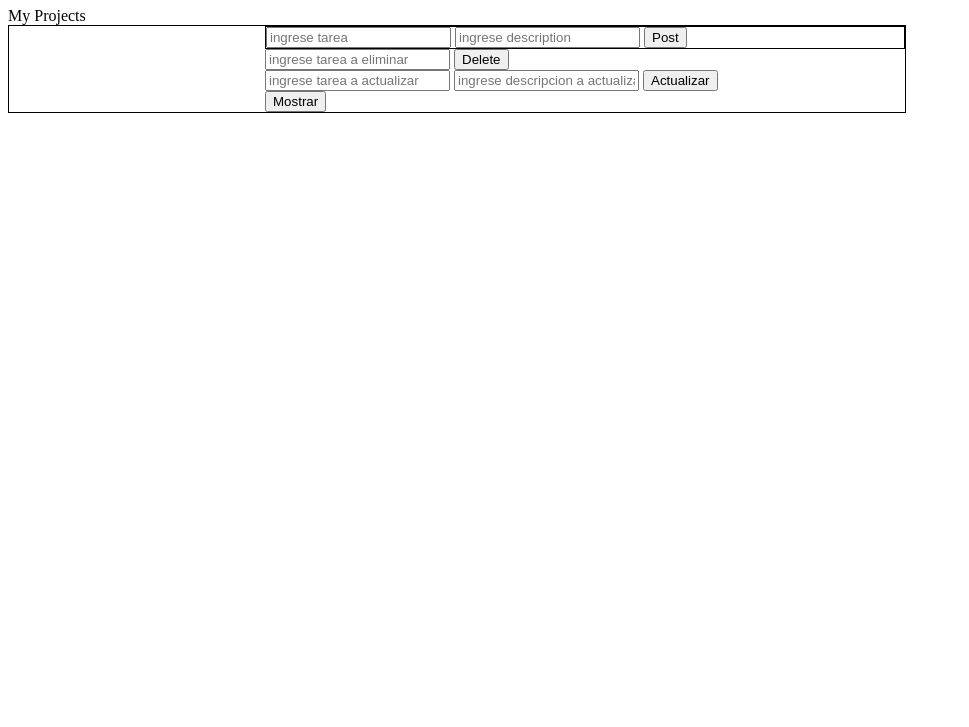
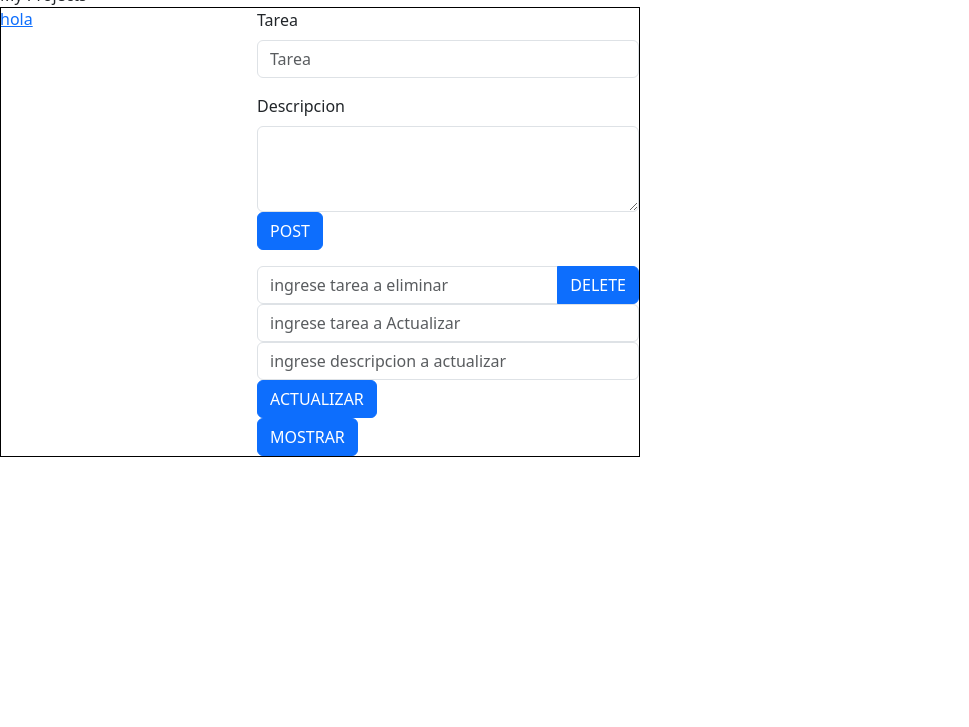
Before and after one commit to ManuelArzuaga/Todo-List, a website: page public/Index.html in a window 1280 px wide. Shown: the part 73-800 px from the top of the page, without its empty margins (0-969 px from the left). Drawn offline with nearby package versions, Linux system fonts and the light colour scheme.

Commit message:
commit-four

```diff
--- a/package.json
+++ b/package.json
@@ -1,6 +1,7 @@
 {
   "dependencies": {
     "body-parser": "^1.20.2",
+    "bootstrap": "^5.3.2",
     "express": "^4.18.2",
     "mongoose": "^8.1.2"
   }
--- a/public/Index.html
+++ b/public/Index.html
@@ -4,6 +4,7 @@
   <meta charset="UTF-8">
   <meta name="viewport" content="width=device-width, initial-scale=1.0">
   <link href = "../Style.css" rel = "stylesheet">
+  <link href="https://cdn.jsdelivr.net/npm/bootstrap@5.3.2/dist/css/bootstrap.min.css" rel="stylesheet" integrity="sha384-T3c6CoIi6uLrA9TneNEoa7RxnatzjcDSCmG1MXxSR1GAsXEV/Dwwykc2MPK8M2HN" crossorigin="anonymous">
 
 
   <title>Todo-List</title>
@@ -17,32 +18,43 @@
   </div>
   <div id="container-list">
     <form >
-      <div class="post">
-        <input placeholder="ingrese tarea" id = "inputtarea">
-        <input placeholder="ingrese description" id = "inputdescription">
-        <button id="post" onclick="IngresarTarea(event)">Post</button>
+      <div class="mb-3">
+        <label for="exampleFormControlInput1" class="form-label">Tarea</label>
+        <input type="email" class="form-control" id="inputtarea" placeholder="Tarea">
       </div>
-      <div class="eliminar">
-        <input placeholder="ingrese tarea a eliminar" id = "inputeliminar">
-        <button id="post" onclick="DeleteTarea(event)">Delete</button>
+      <div class="mb-3">
+        <label for="exampleFormControlTextarea1" class="form-label">Descripcion</label>
+        <textarea class="form-control" id="inputdescription" rows="3"></textarea>
+        <button type="button" class="btn btn-primary" id="post" onclick="IngresarTarea(event)">POST</button>
       </div>
-      <div class ="actualizar">
-        <input placeholder="ingrese tarea a actualizar" id = "inputActualizar">
-        <input placeholder="ingrese descripcion a actualizar" id = "inputdescriptionActualizar">
-        <button id="post" onclick="ActualizarTarea(event)">Actualizar</button>
+
+      <div class="input-group flex-nowrap">
+        <input id="inputeliminar" type="text" class="form-control" placeholder="ingrese tarea a eliminar" aria-label="Username" aria-describedby="addon-wrapping">
+        <button type="button" class="btn btn-primary" id="post" onclick="DeleteTarea(event)">DELETE</button>
       </div>
+
+      <div class="input-group flex-nowrap">
+        <input id="inputActualizar" type="text" class="form-control" placeholder="ingrese tarea a Actualizar" aria-label="Username" aria-describedby="addon-wrapping">
+      </div>
+      <div class="input-group flex-nowrap">
+        <input id="inputdescriptionActualizar" type="text" class="form-control" placeholder="ingrese descripcion a actualizar" aria-label="Username" aria-describedby="addon-wrapping">
+      </div>
+      <button type="button" class="btn btn-primary" id="post" onclick="ActualizarTarea(event)">ACTUALIZAR</button>
+
       <div class="mostrar">
         <div id = "tarjeta"></div>
-        <button id="post" onclick="MostarTareas(event)">Mostrar</button>
+        <button type="button" class="btn btn-primary" id="post" onclick="MostarTareas(event)">MOSTRAR</button>
       </div>
     </form>
   </div>
+
+  <a href = "/datos">hola</a>
 
   <!-- <button id="boton">Eliminar Tareas</button> -->
   <script>
     function IngresarTarea(event){
       event.preventDefault()
-      fetch("/",{
+      fetch("/post",{
         method:"POST", //va al app.post
         body:JSON.stringify({
         title:document.getElementById("inputtarea").value,
@@ -59,7 +71,7 @@
   }
   function DeleteTarea(event){
     event.preventDefault()
-    fetch("/",{
+    fetch("/delete",{
       method:"DELETE", //va al app.delete
       body:JSON.stringify({
         title:document.getElementById("inputeliminar").value
@@ -74,7 +86,7 @@
   function ActualizarTarea(event){
 
 
-    fetch("/",{
+    fetch("/actualizar",{
       method:"PATCH", //va al app.patch
       body:JSON.stringify({
         title:document.getElementById("inputActualizar").value,
@@ -105,5 +117,6 @@
 
   }
   </script>
+  <script src="https://cdn.jsdelivr.net/npm/bootstrap@5.3.2/dist/js/bootstrap.bundle.min.js" integrity="sha384-C6RzsynM9kWDrMNeT87bh95OGNyZPhcTNXj1NW7RuBCsyN/o0jlpcV8Qyq46cDfL" crossorigin="anonymous"></script>
 </body>
 </html>
```
Also changed, not shown: Backend.js (+21 -4 lines), public/Tareas.html (added, +38 -0 lines), 1 other file.
